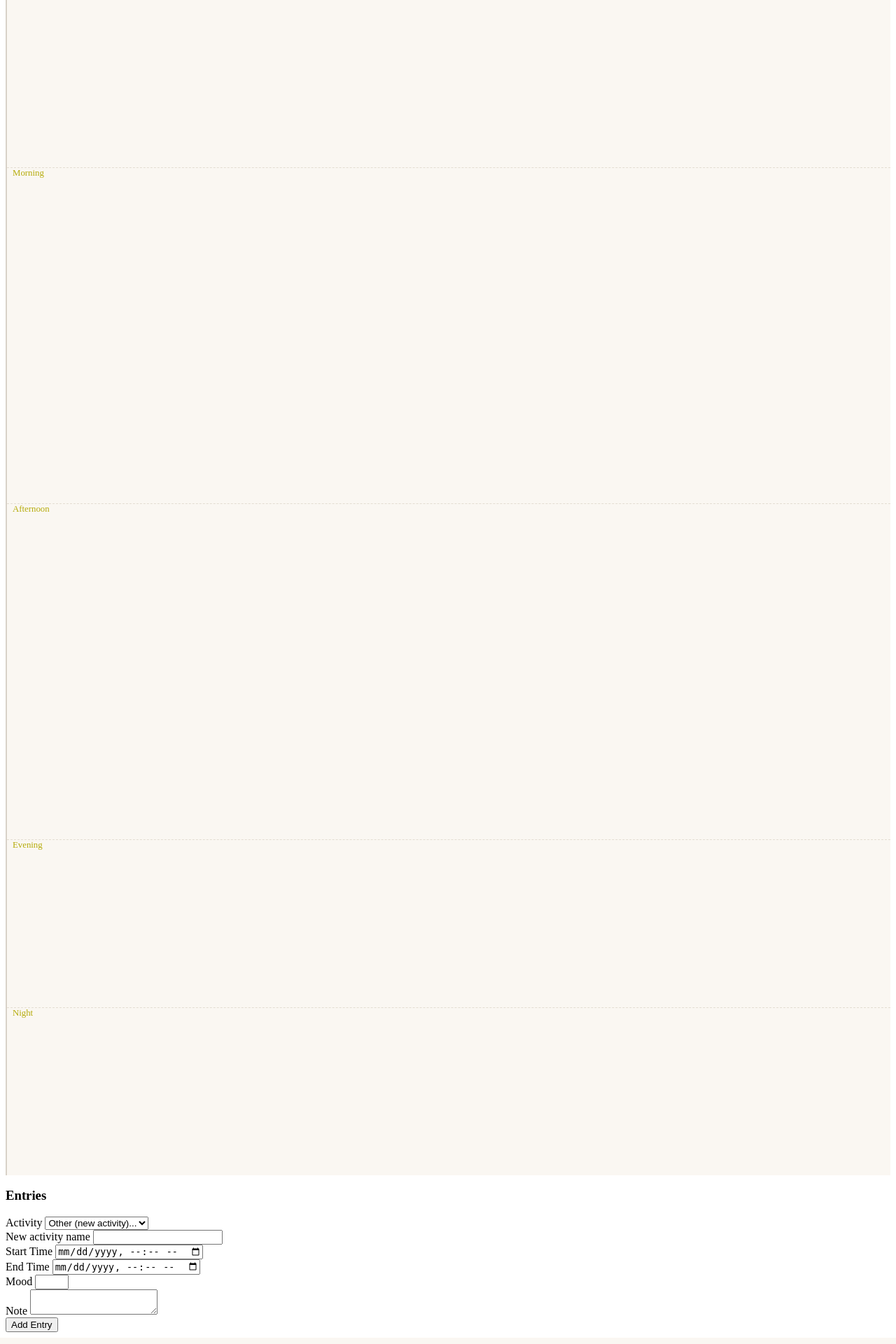
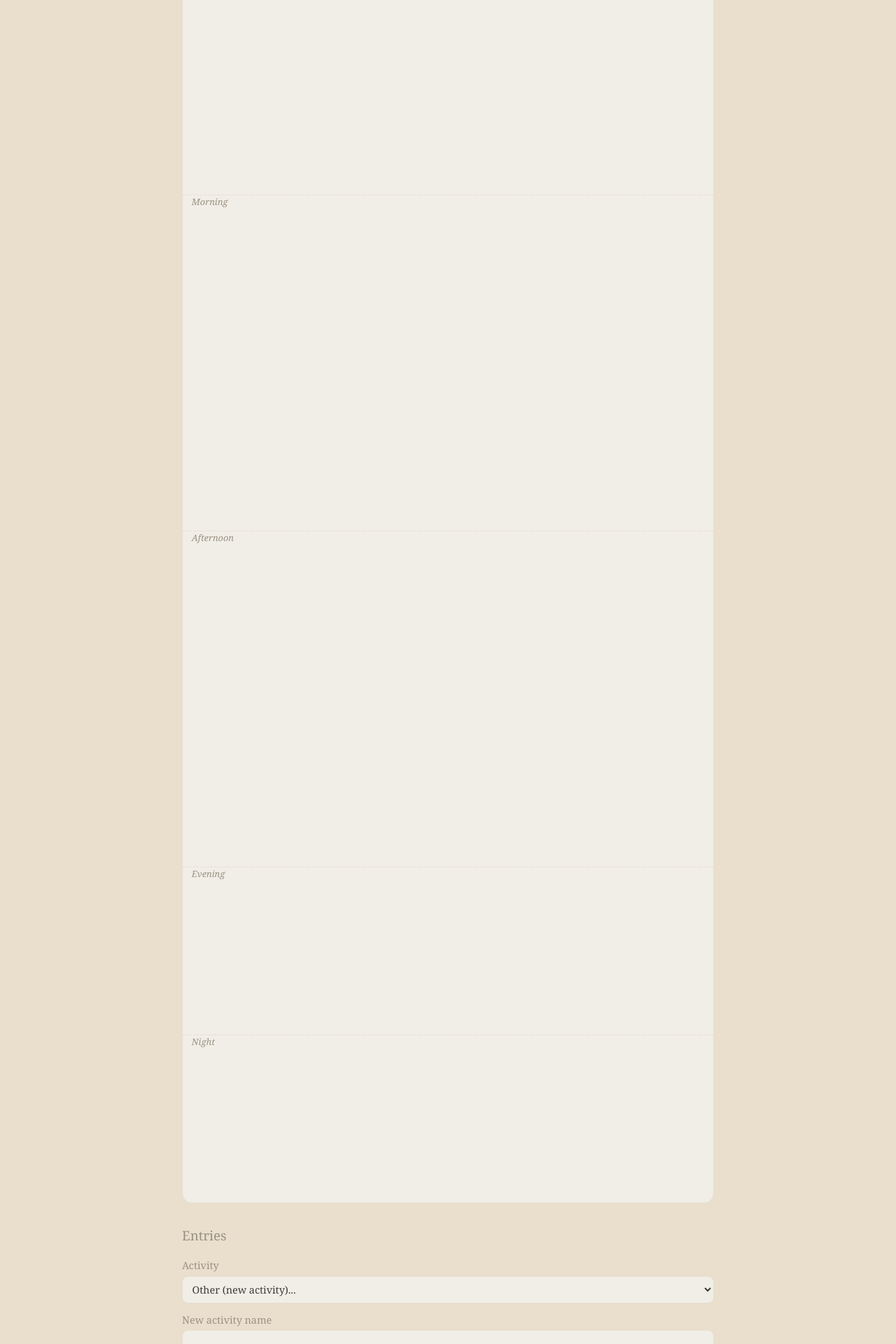
Before and after one commit to Gyalzin/Reflections, a Flask app: page / in a window 1280 px wide. Shown: the part 440-2360 px from the top of the page at 70% size. Run offline with Flask 3, Linux system fonts and the light colour scheme; data that the repository does not hold is empty.

Commit message:
Added styling

```diff
--- a/static/style.css
+++ b/static/style.css
@@ -1,44 +1,307 @@
+/*
+ROOT VARIABLES
+Stores the main colours used throughout the application.
+Changing these values updates the overall colour scheme.
+*/
+:root {
+    --bg: #e9dfcc;
+    --paper: #f1eee7;
+    --ink: #3d3a35;
+    --muted: #9a9183;
+    --line: #e5ddd0;
+    --sage: #8fb5a0;
+    --sage-dark: #5b8470;
+    --clay: #b0704f;
+}
 
 /*
-.timeline is a tall box, and position: relative makes it the frame that everything inside is placed against.
-.label and .block uses position: absolute, so its top and height percentages are measured against that frame.
-The block colours are slightly see-through so overlapping entries stay visible.
+BODY
+Controls the overall page layout and appearance.
+max-width limits the content width.
+margin centres the page.
+padding creates space around the content.
+background and color control the page colours.
+font-family sets the main font.
+line-height controls spacing between lines.
+*/
+body {
+    max-width: 760px;
+    margin: 0 auto;
+    padding: 1.5rem 1rem 4rem;
+    background: var(--bg);
+    color: var(--ink);
+    font-family: Georgia, "Times New Roman", serif;
+    line-height: 1.5;
+}
+
+/*
+MAIN HEADING
+Controls the appearance of the h1 heading.
+*/
+h1 {
+    margin-bottom: 0;
+    font-weight: normal;
+    letter-spacing: 0.04em;
+}
+
+/*
+PARAGRAPH AFTER MAIN HEADING
+Targets the paragraph immediately following h1.
+Reduces the top spacing and gives it a muted, italic appearance.
+*/
+h1 + p {
+    margin-top: 0.2rem;
+    color: var(--muted);
+    font-style: italic;
+}
+
+/*
+SECONDARY HEADING
+Controls spacing and font weight for h2 headings.
+*/
+h2 {
+    margin: 1.5rem 0 0.4rem;
+    font-weight: normal;
+}
+
+/*
+TERTIARY HEADING
+Adds spacing above h3 headings and changes their colour.
+*/
+h3 {
+    margin-top: 2rem;
+    font-weight: normal;
+    color: var(--muted);
+}
+
+/*
+LINKS
+Sets the default colour for hyperlinks.
+*/
+a {
+    color: var(--sage-dark);
+}
+
+/*
+DAY NAVIGATION
+Adds spacing between navigation links and removes underlines.
+*/
+.day-nav a {
+    margin-right: 1rem;
+    text-decoration: none;
+}
+
+/*
+DAY NAVIGATION HOVER
+Adds an underline when the user hovers over a navigation link.
+*/
+.day-nav a:hover {
+    text-decoration: underline;
+}
+
+/* ---------- TIMELINE ---------- */
+
+/*
+TIMELINE CONTAINER
+Creates the main 24-hour timeline.
+position: relative makes this the reference frame for positioned elements inside it.
+height: 1920px represents 24 hours at 80px per hour.
+background, border and border-radius control its appearance.
 */
 .timeline {
     position: relative;
     height: 1920px;
-    margin: 1 rem 0 2rem;
-    background: #faf7f2;
-    border-left: 2px solid #d8d2c8;
+    margin: 1rem 0 2rem;
+    background: var(--paper);
+    border: 1px solid var(--line);
+    border-radius: 14px;
 }
 
+/*
+TIMELINE LABELS
+Positions time-of-day labels and horizontal divider lines.
+position: absolute allows labels to be placed at specific positions.
+left and right stretch the labels across the timeline.
+*/
 .label {
     position: absolute;
     left: 0;
     right: 0;
-    padding-left: 0.5rem;
-    border-top: 1px dashed #e3ddd2;
-    color: #b5ab0a;
+    padding-left: 0.8rem;
+    border-top: 1px dashed var(--line);
+    color: var(--muted);
     font-size: 0.8rem;
+    font-style: italic;
 }
 
+/*
+ACTIVITY BLOCKS
+Controls the appearance and positioning of activities on the timeline.
+position: absolute allows each activity to be positioned using top and height values.
+box-sizing includes padding and borders within the element's dimensions.
+overflow: hidden prevents content from spilling outside the block.
+background and border control the block's appearance.
+*/
 .block {
-    position:absolute;
+    position: absolute;
     box-sizing: border-box;
-    padding: 2px 8px;
+    padding: 4px 10px;
     overflow: hidden;
-    background: rgba(150,190,170,0.75);
-    border: 1px solid rgba(90,130,110,0.6);
-    border-radius: 8px;
-    color: #2f3b34;
+    background: rgba(143, 181, 160, 0.78);
+    border: 1px solid rgba(91, 132, 112, 0.55);
+    border-radius: 10px;
+    color: #27352d;
     font-size: 0.85rem;
     text-decoration: none;
 }
 
-.block.hover {
-    background: rgba(150,190,170,0.95);
+/*
+ACTIVITY BLOCK HOVER
+Makes the activity block's background more opaque when hovered over.
+*/
+.block:hover {
+    background: rgba(143, 181, 160, 0.98);
 }
 
+/* ---------- LIST OF ENTRIES ---------- */
+
+/*
+UNORDERED LIST
+Controls the indentation of activity lists.
+*/
+ul {
+    padding-left: 1.2rem;
+}
+
+/*
+LIST ITEMS
+Adds vertical spacing between individual list entries.
+*/
+li {
+    margin-bottom: 0.6rem;
+}
+
+/*
+ERROR MESSAGES
+Styles validation errors displayed to the user.
+Uses a light background, coloured left border and darker text.
+*/
 .errors {
-    color: #a0522d;
+    padding: 0.6rem 1rem;
+    list-style: none;
+    background: #f7e9e1;
+    border-left: 4px solid var(--clay);
+    border-radius: 8px;
+    color: #7a4128;
 }
+
+/* ---------- FORMS ---------- */
+
+/*
+FORM LINE BREAKS
+Hides br elements inside forms to control spacing through CSS instead.
+*/
+form br {
+    display: none;
+}
+
+/*
+FORM LABELS
+Displays labels on separate lines and adds spacing below them.
+*/
+form label {
+    display: block;
+    margin-bottom: 0.8rem;
+    color: var(--muted);
+    font-size: 0.9rem;
+}
+
+/*
+FORM INPUTS
+Controls the appearance of text, number, date/time, dropdown and textarea fields.
+width: 100% makes fields fill their available container width.
+box-sizing prevents padding and borders from increasing their total width.
+*/
+form input[type="text"],
+form input[type="number"],
+form input[type="datetime-local"],
+form select,
+form textarea {
+    display: block;
+    width: 100%;
+    box-sizing: border-box;
+    margin-top: 0.25rem;
+    padding: 0.5rem 0.6rem;
+    background: var(--paper);
+    border: 1px solid var(--line);
+    border-radius: 8px;
+    color: var(--ink);
+    font: inherit;
+}
+
+/*
+TEXTAREA
+Sets the minimum height of larger text input fields.
+*/
+form textarea {
+    min-height: 5rem;
+}
+
+/*
+FORM INPUT FOCUS
+Changes the border colour when the user selects an input field.
+Removes the browser's default outline.
+*/
+form input:focus,
+form select:focus,
+form textarea:focus {
+    outline: none;
+    border-color: var(--sage);
+}
+
+/*
+BUTTONS
+Styles standard buttons and submit buttons.
+Controls padding, background colour, rounded shape and text appearance.
+cursor: pointer displays a hand when hovering over buttons.
+*/
+button,
+input[type="submit"] {
+    padding: 0.5rem 1.2rem;
+    background: var(--sage);
+    border: none;
+    border-radius: 999px;
+    color: #fff;
+    font: inherit;
+    cursor: pointer;
+}
+
+/*
+BUTTON HOVER
+Changes the button background when the user hovers over it.
+*/
+button:hover,
+input[type="submit"]:hover {
+    background: var(--sage-dark);
+}
+
+/*
+LIST DELETE BUTTONS
+Targets buttons inside forms that are located within list items.
+Overrides the standard button styling to create smaller, subtler buttons.
+*/
+li form button {
+    padding: 0.1rem 0.7rem;
+    background: transparent;
+    border: 1px solid var(--line);
+    color: var(--clay);
+    font-size: 0.8rem;
+}
+
+/*
+LIST DELETE BUTTON HOVER
+Adds a light background when hovering over list buttons.
+*/
+li form button:hover {
+    background: #f7e9e1;
+}
--- a/templates/edit.html
+++ b/templates/edit.html
@@ -16,6 +16,7 @@ Last Modified: 2026-10-28
     <meta charset="UTF-8">
     <meta name="viewport" content="width=device-width, initial-scale=1.0">
     <title>Edit Entry</title>
+    <link rel="stylesheet" href="{{ url_for('static', filename='style.css') }}">
 </head>
 <body>
     <h1>Edit entry</h1>
@@ -30,7 +31,7 @@ Last Modified: 2026-10-28
 
 
     <form method = "POST" action = "/update_entry/{{ entry['entry_id'] }}">
-        <label>Activityn<input type = "text" name = "activity" value = "{{ entry['activity_name'] }}" required></label><br>
+        <label>Activity<input type = "text" name = "activity" value = "{{ entry['activity_name'] }}" required></label><br>
         <label>Start Time<input type = "datetime-local" name = "start_time" value = "{{ entry['start_time'] [:16].replace(' ', 'T') }}" required></label><br>
         <label>End Time<input type = "datetime-local" name = "end_time" value = "{{ entry['end_time'] [:16].replace(' ', 'T') }}" required></label><br>
         <label>Mood <input type="number" name="mood" min="1" max="5" value="{{ entry['mood'] if entry['mood'] is not none else '' }}"></label><br>
--- a/templates/index.html
+++ b/templates/index.html
@@ -24,7 +24,7 @@ Last Modified: 2026-10-31
     <h1>Reflections</h1>
     <p>Welcome to Reflections!</p>
     <h2> {{day}} </h2>
-    <p>
+    <p class = "day-nav">
         <a href="/?day={{prev_day}}">&larr; Previous day</a>
         <a href="/">Today</a>
         <a href="/?day={{next_day}}">Next day &rarr;</a>
```
